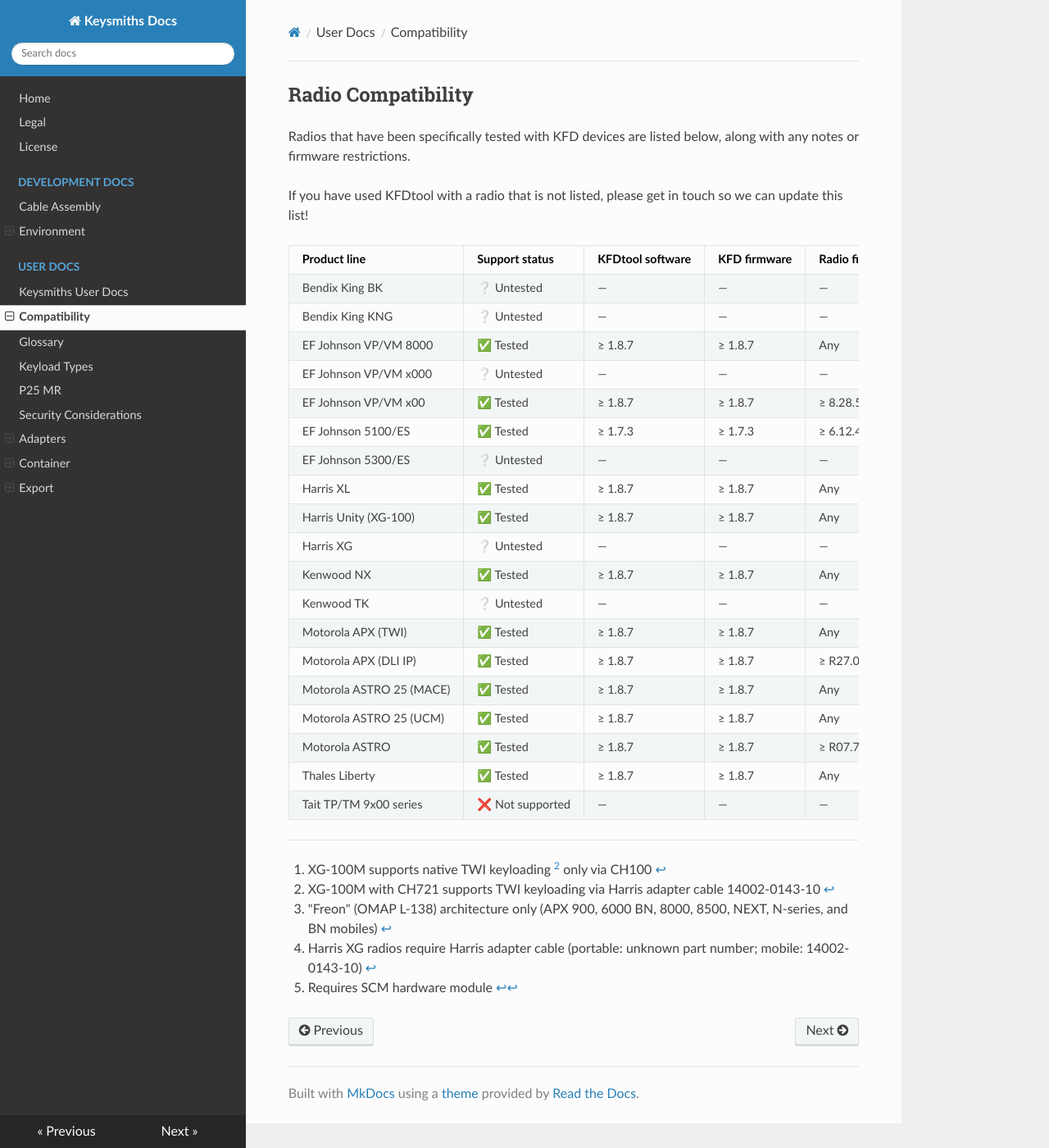
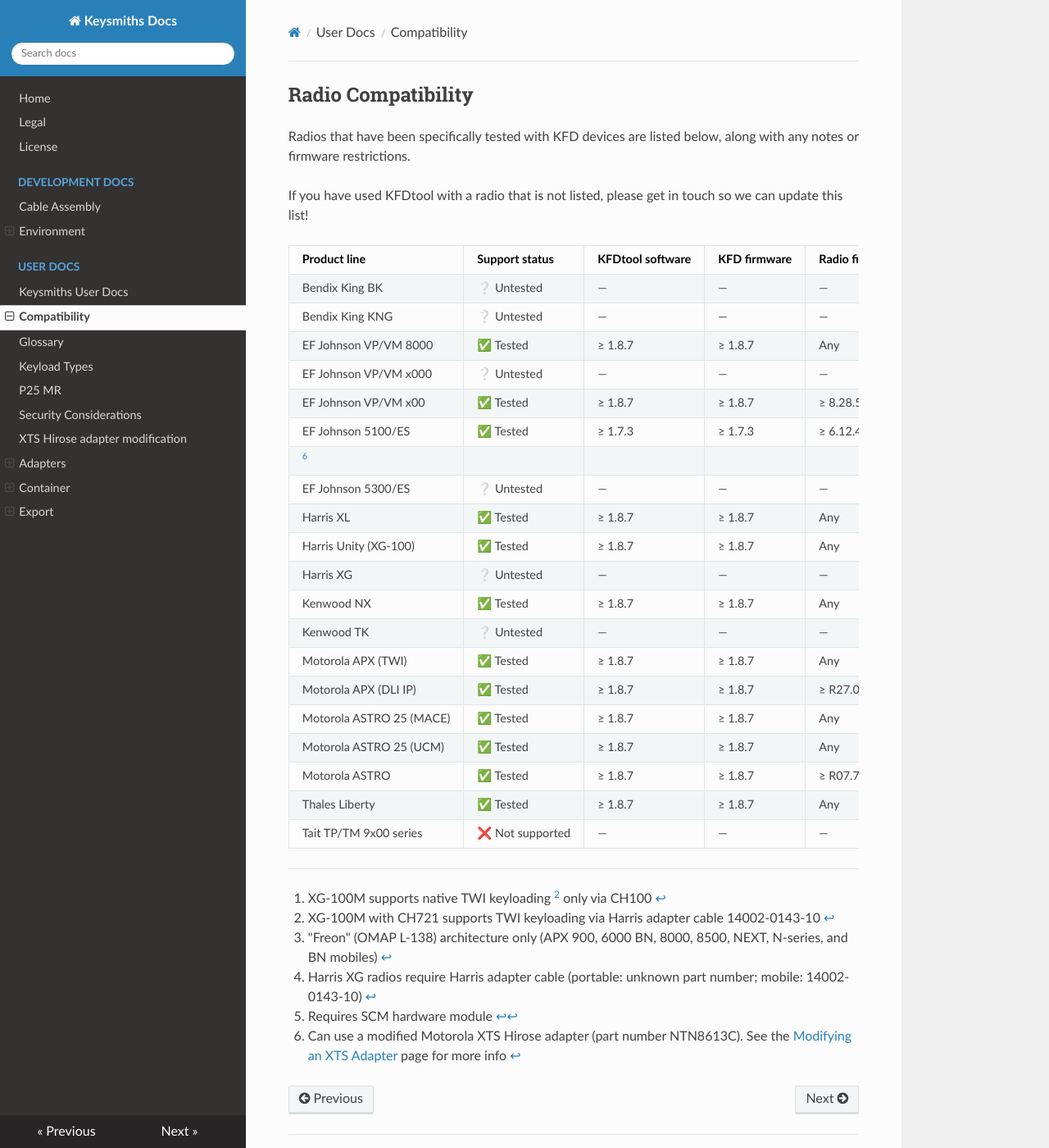
Before and after one commit to keysmithsdev/docs.keysmiths.dev, an MkDocs documentation site: the page built from docs/User Docs/Compatibility.md, in a window 1280 px wide and 1400 px high. Shown: the whole window at 82% size. Built offline with MkDocs 1.6.1, drawn with Linux system fonts in a browser that asks for light colours; nearby versions of some CDN libraries.

Commit message:
add notes on XTS adapter modification

```diff
--- a/docs/User Docs/Compatibility.md
+++ b/docs/User Docs/Compatibility.md
@@ -31,3 +32,4 @@
 [^freon]: "Freon" (OMAP L-138) architecture only (APX 900, 6000 BN, 8000, 8500, NEXT, N-series, and BN mobiles)
 [^harrisxg]: Harris XG radios require Harris adapter cable (portable: unknown part number; mobile: 14002-0143-10)
 [^kenwood]: Requires SCM hardware module
+[^xtsmod]: Can use a modified Motorola XTS Hirose adapter (part number NTN8613C). See the [Modifying an XTS Adapter](XTS Adapter Mod.md) page for more info
```
Also changed, not shown: other parts of docs/User Docs/Compatibility.md (+1 -0 lines), docs/User Docs/XTS Adapter Mod.md (added, +10 -0 lines), docs/User Docs/img/xts-mod.jpg (added).
